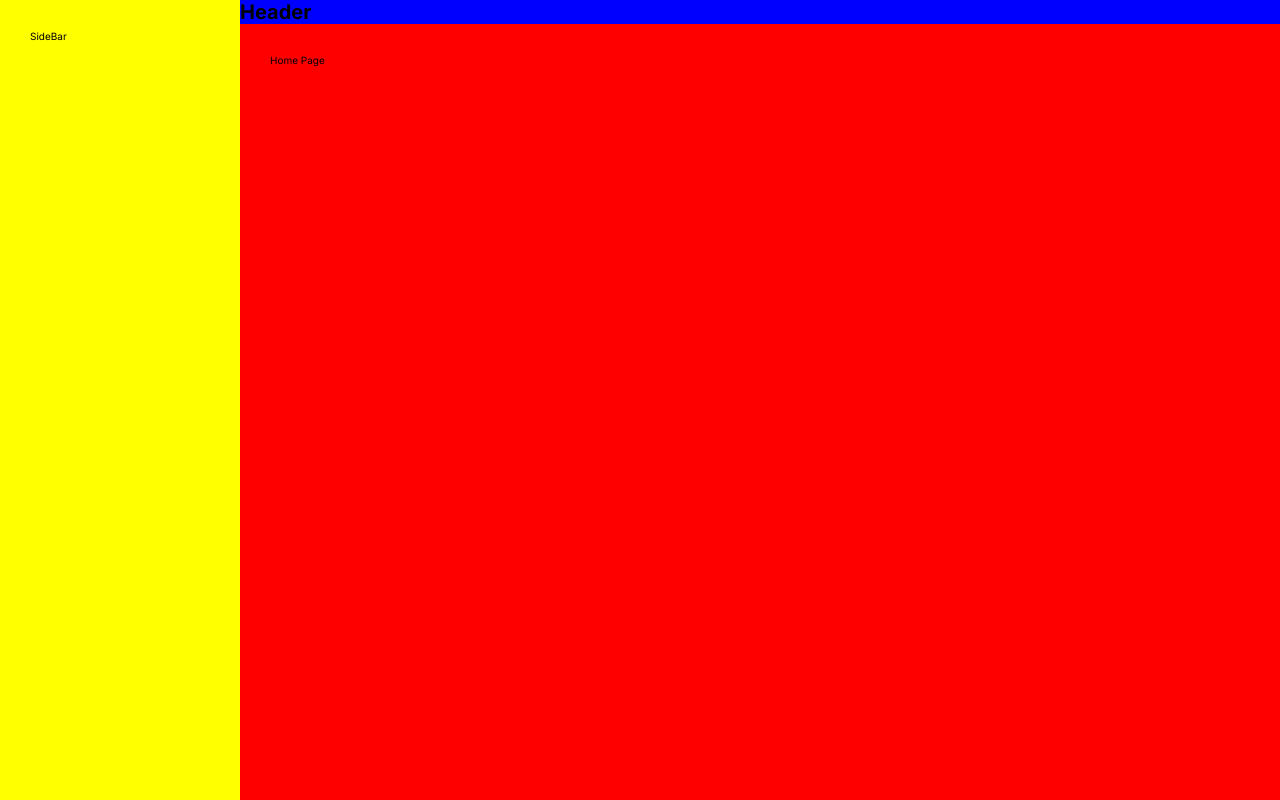
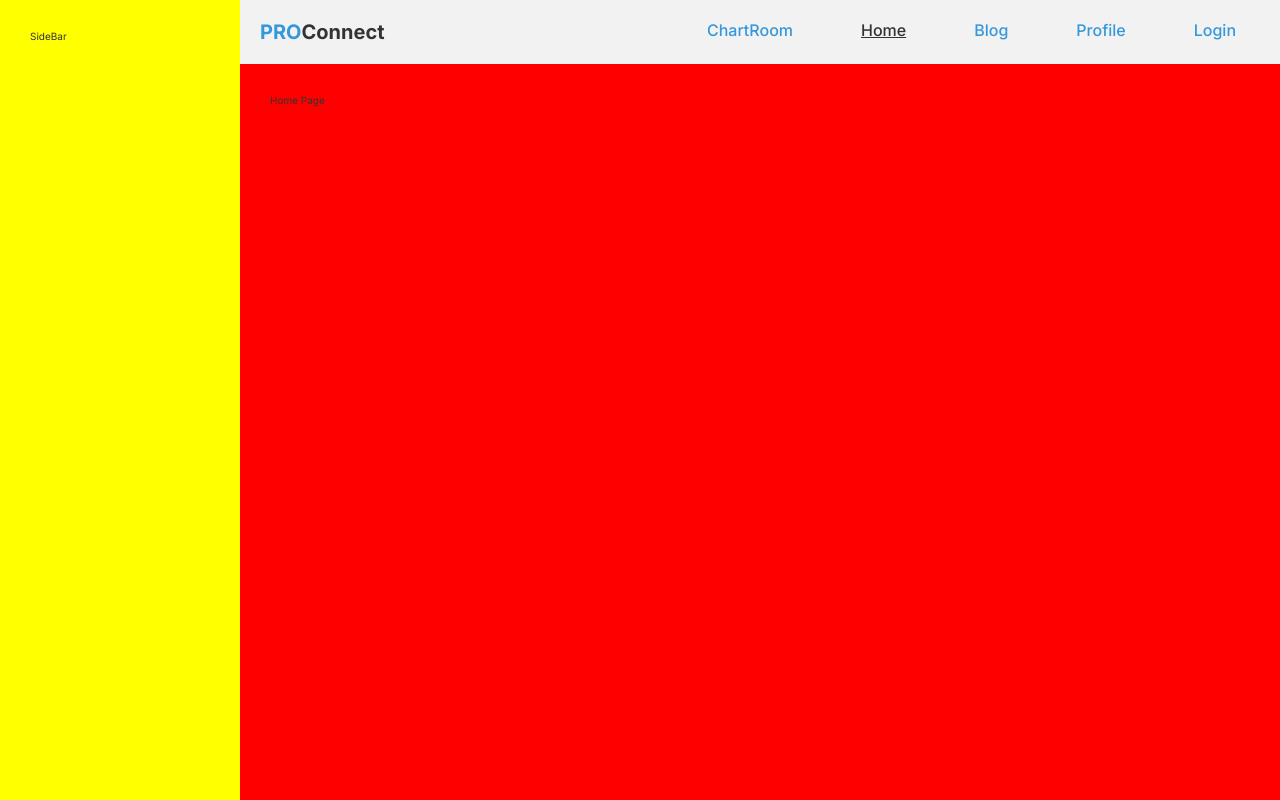
Before and after one commit to SsimbwaJoshua/proconnect, a React (Vite) app: page /home in a window 1280 px wide. Built offline with nearby package versions, Linux system fonts and the light colour scheme.

Commit message:
header and naviagtion links

```diff
--- a/src/styles/index.css
+++ b/src/styles/index.css
@@ -9,7 +9,8 @@ html {
 }
 body {
   font-family: "Inter", sans-serif;
-  /* background-color: ; */
+  background-color: var(--main-Background);
+  color: var(--main-text);
 }
 :root {
   /* blues */
@@ -31,6 +32,13 @@ body {
   --Charcoal-Grey: #333;
   --Slate-Grey: #708090;
   --Silver-Grey: #c0c0c0;
+
+  /* font-size */
+  --main-heading: 2.4rem;
+  --sub-heading1: 2rem;
+  --sub-heading2: 1.6rem;
+  --paragraph: 1.6rem;
+  --small-text: 1.2rem;
 }
 
 /*
--- a/src/ui/Header.jsx
+++ b/src/ui/Header.jsx
@@ -1,13 +1,23 @@
 import styled from "styled-components";
+import MainNav from "./MainNav";
 
 const StyledHeader = styled.header`
-  background-color: blue;
+  /* background-color: blue; */
+  padding: 2rem;
+  display: flex;
+  justify-content: space-between;
+`;
+const StyledSpan = styled.span`
+  color: var(--primary-blue);
 `;
 
 export default function Header() {
   return (
     <StyledHeader>
-      <h1>Header</h1>
+      <h1>
+        <StyledSpan>PRO</StyledSpan>Connect
+      </h1>
+      <MainNav />
     </StyledHeader>
   );
 }
--- /dev/null
+++ b/src/ui/MainNav.jsx
@@ -0,0 +1,52 @@
+import { NavLink } from "react-router-dom";
+import styled from "styled-components";
+
+const StyledNavLink = styled(NavLink)`
+  &:link,
+  &:visited {
+    color: var(--primary-blue);
+    font-size: 1.6rem;
+    font-weight: 500;
+    padding: 1.2rem 2.4rem;
+    text-decoration: none;
+    transition: all 0.3s;
+  }
+
+  /* hover and active*/
+  &:hover,
+  &:active,
+  &.active {
+    color: var(--sky-blue);
+    text-decoration: underline;
+  }
+`;
+
+const UL = styled.ul`
+  list-style: none;
+  display: flex;
+  gap: 2rem;
+`;
+
+export default function MainNav() {
+  return (
+    <nav>
+      <UL>
+        <li>
+          <StyledNavLink to="chartroom">ChartRoom</StyledNavLink>
+        </li>
+        <li>
+          <StyledNavLink to="home">Home</StyledNavLink>
+        </li>
+        <li>
+          <StyledNavLink to="blog">Blog</StyledNavLink>
+        </li>
+        <li>
+          <StyledNavLink to="profile">Profile</StyledNavLink>
+        </li>
+        <li>
+          <StyledNavLink to="login">Login</StyledNavLink>
+        </li>
+      </UL>
+    </nav>
+  );
+}
```
